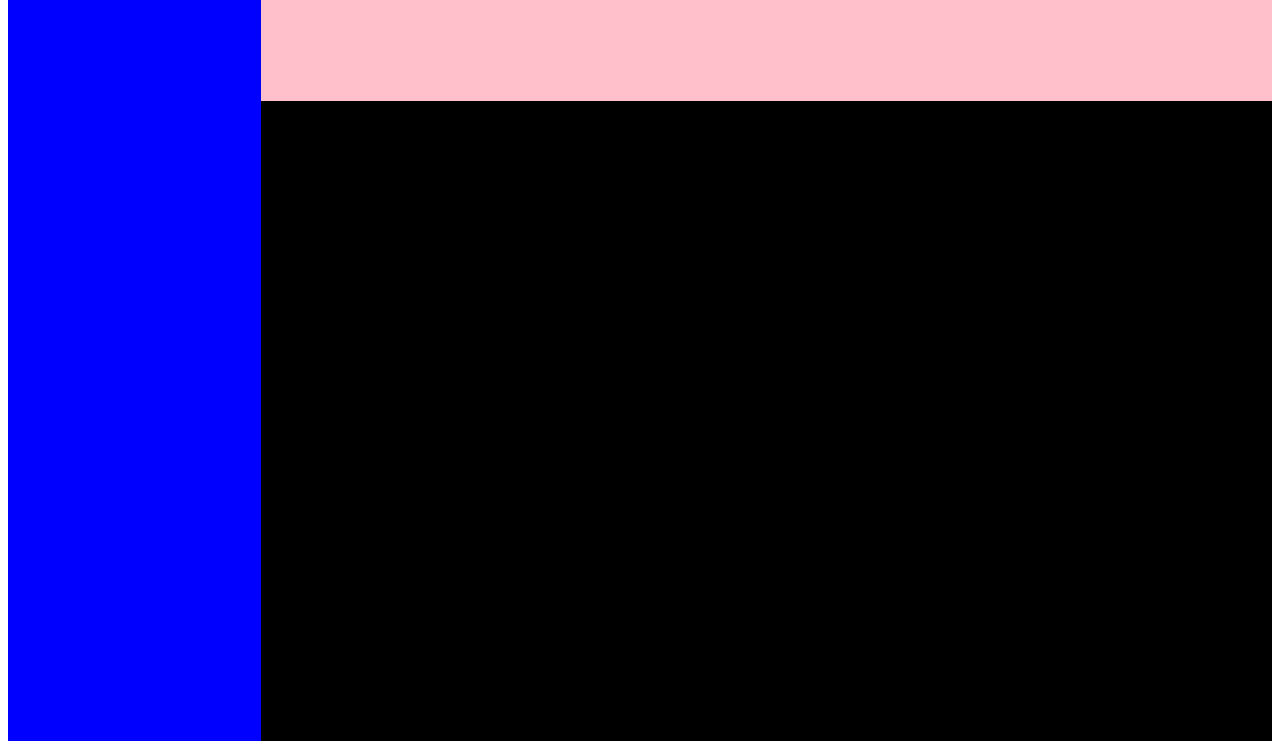
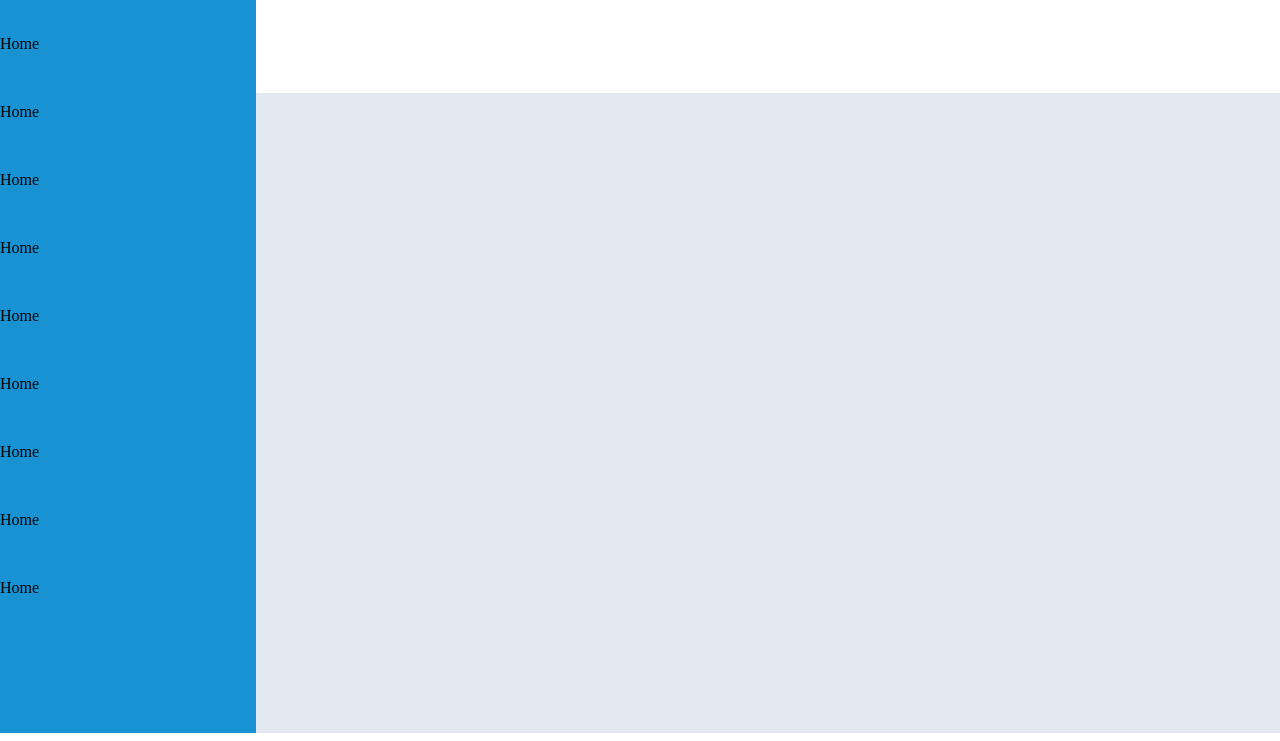
Before and after one commit to KevinTruong301/odin-admin-dashboard, a plain HTML site: page index.html in a window 1280 px wide. Shown: the part 67-808 px from the top of the page. Drawn offline with Linux system fonts and the light colour scheme.

Commit message:
Added side bar items

```diff
--- a/index.html
+++ b/index.html
@@ -8,8 +8,54 @@
 </head>
 <body>
     <div class="container">
-        <div class="header"></div>
-        <div class="sidebar"></div>
+        <div class="header">
+        </div>
+        <div class="sidebar">
+            <div class="home-logo">
+                <img src="" alt="" class="logo">
+                <p>Home</p>
+            </div>
+            <div class="primary-items">
+                <div class="side-item">
+                    <img src="" alt="" class="logo">
+                    <p>Home</p>
+                </div>
+                <div class="side-item">
+                    <img src="" alt="" class="logo">
+                    <p>Home</p>
+                </div>
+                <div class="side-item">
+                    <img src="" alt="" class="logo">
+                    <p>Home</p>
+                </div>
+                <div class="side-item">
+                    <img src="" alt="" class="logo">
+                    <p>Home</p>
+                </div>
+                <div class="side-item">
+                    <img src="" alt="" class="logo">
+                    <p>Home</p>
+                </div>
+                <div class="side-item">
+                    <img src="" alt="" class="logo">
+                    <p>Home</p>
+                </div>
+            </div>
+            <div class="secondary-items">
+                <div class="side-item">
+                    <img src="" alt="" class="logo">
+                    <p>Home</p>
+                </div>
+                <div class="side-item">
+                    <img src="" alt="" class="logo">
+                    <p>Home</p>
+                </div>
+                <div class="side-item">
+                    <img src="" alt="" class="logo">
+                    <p>Home</p>
+                </div>
+            </div>
+        </div>
         <div class="info"></div>
     </div>
 </body>
--- a/style.css
+++ b/style.css
@@ -1,6 +1,15 @@
+:root{
+    --sidebarColor: rgb(25,146,212);
+    --infoColor: rgb(226,232,240);
+    --headerColor: rgb(255,255,255);
+    --itemYellow: rgb(240,180,41);
+}
+
 html,
 body{
     height: 100%;
+    margin: 0;
+    padding: 0;
 }
 
 .container{
@@ -11,14 +20,14 @@ body{
 }
 
 .sidebar{
-    background-color: blue;
+    background-color: var(--sidebarColor);
     grid-row: 1/3;
 }
 
 .header{
-    background-color: pink;
+    background-color: var(--headerColor);
 }
 
 .info{
-    background-color: black;
+    background-color: var(--infoColor);
 }
```
